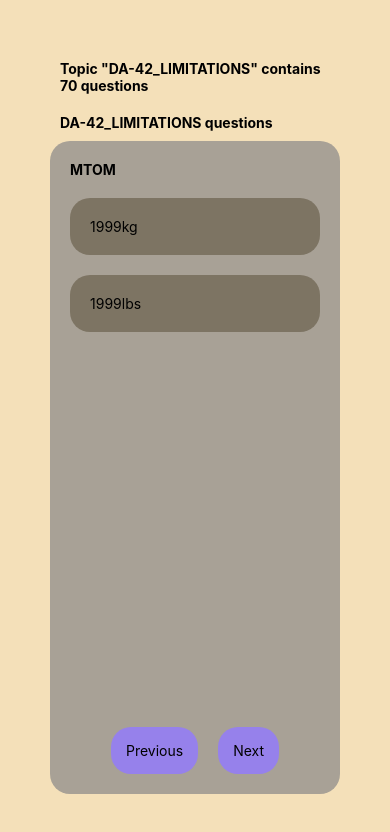
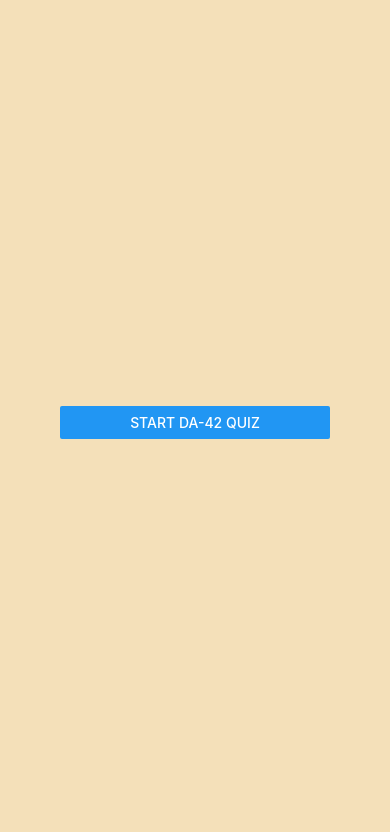
Before and after one commit to veliValentine/question-bank-mobile, a React Native app: screen / in a window 390 px wide. Shown: the top 832 px of the page. Built offline with nearby package versions, Linux system fonts and the light colour scheme.

Commit message:
feat: main menu

```diff
--- a/src/Main.jsx
+++ b/src/Main.jsx
@@ -1,16 +1,17 @@
-import { StyleSheet, View } from 'react-native';
+import { Button, StyleSheet, Text, View } from 'react-native';
 import Quiz from './components/Quiz';
 import topics from './topics.json'
 import { useState } from 'react';
 import Results from './components/Results';
 
 const PAGES = {
+  MAIN_MENU: 'main_menu',
   QUIZ: 'quiz',
   RESULTS: 'results'
 }
 
 const Main = () => {
-  const [page, setPage] = useState(PAGES.QUIZ)
+  const [page, setPage] = useState(PAGES.MAIN_MENU)
   const [answers, setAnswers] = useState({})
   const allTopics = Object.keys(topics)
   const [topic] = useState(allTopics[0]);
@@ -21,8 +22,29 @@ const Main = () => {
     setAnswers(newAnswers)
   }
 
+  const startQuiz = () => {
+    setPage(PAGES.QUIZ)
+  }
+
   const finishQuiz = () => {
     setPage(PAGES.RESULTS)
+  }
+
+  const onNewQuiz = () => {
+    setAnswers({})
+    setPage(PAGES.MAIN_MENU)
+  }
+
+  if (page === PAGES.RESULTS) {
+    return (
+      <View style={styles.container}>
+        <Results
+          results={answers}
+          questions={questions}
+          onNewQuiz={onNewQuiz}
+        />
+      </View>
+    )
   }
 
   if (page === PAGES.QUIZ) {
@@ -38,17 +60,19 @@ const Main = () => {
     )
   }
 
-  const onNewQuiz = () => {
-    setAnswers({})
-    setPage(PAGES.QUIZ)
-  }
-
   return (
     <View style={styles.container}>
-      <Results
-        results={answers}
-        questions={questions}
-        onNewQuiz={onNewQuiz}
+      <MainMenu startQuiz={startQuiz} />
+    </View>
+  )
+}
+
+const MainMenu = ({ startQuiz }) => {
+  return (
+    <View style={styles.mainMenuContainer}>
+      <Button
+        onPress={startQuiz}
+        title='Start DA-42 quiz'
       />
     </View>
   )
@@ -61,5 +85,11 @@ const styles = StyleSheet.create({
     backgroundColor: '#F4E0B9',
     height: "100%",
     padding: 50
+  },
+  mainMenuContainer: {
+    padding: 10,
+    display: 'flex',
+    flex: 1,
+    justifyContent: 'center'
   }
 });
```
